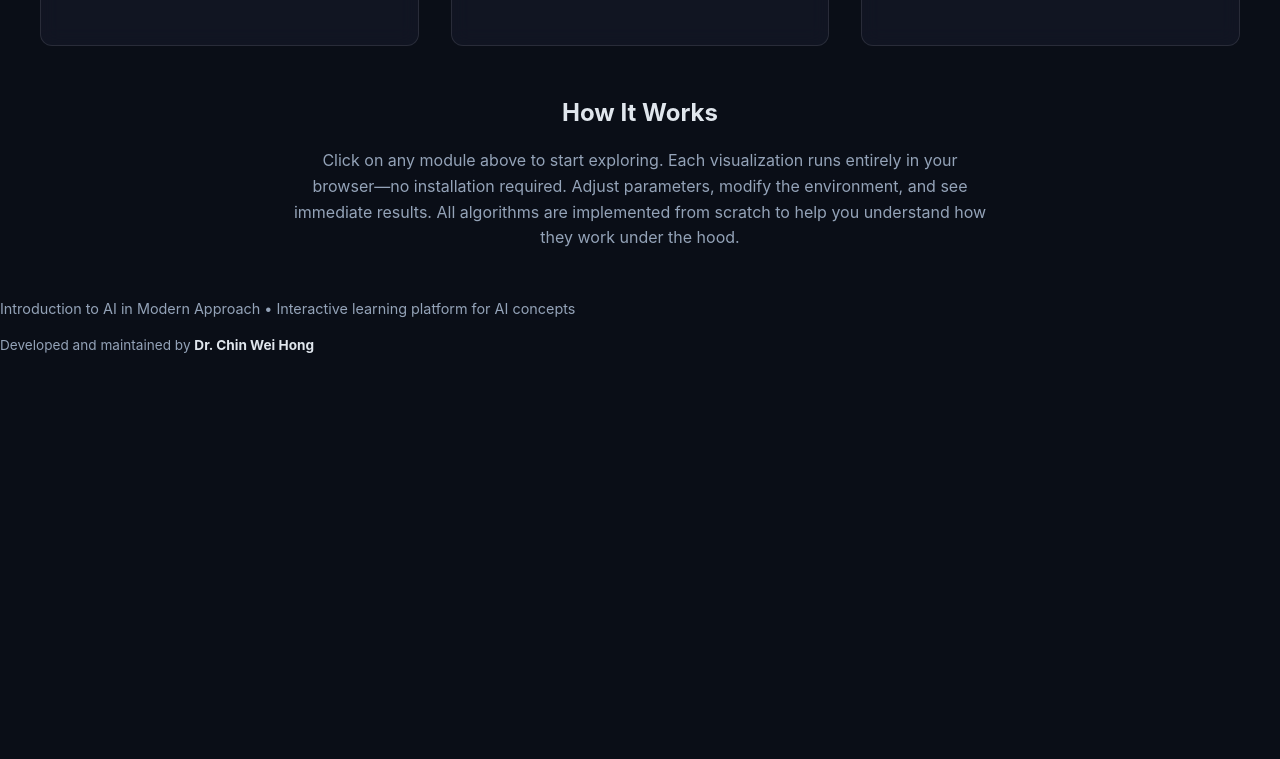
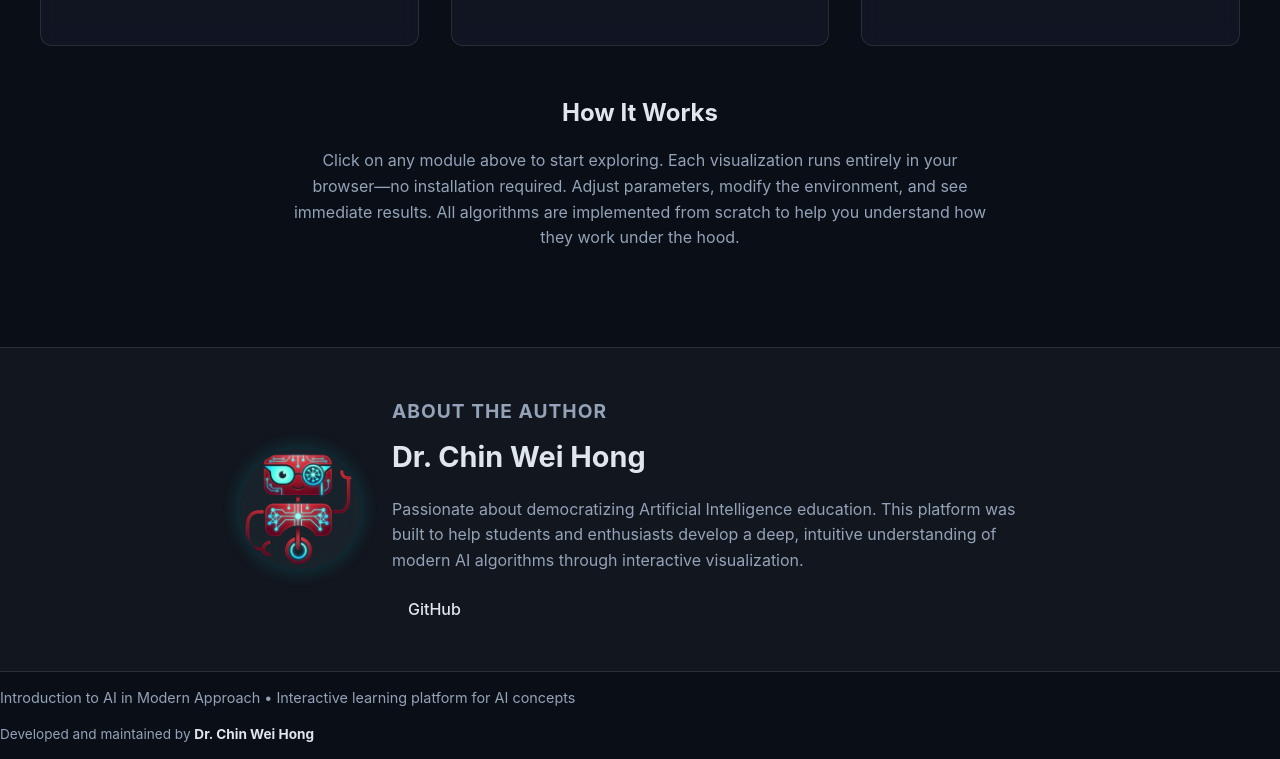
Before and after one commit to chinwh2019/ai-modern-approach, a website built with Vite: page index.html in a window 1280 px wide. Shown: the part 737-1496 px from the top of the page. Before the commit the page ends 1107 px from the top, so only its background shows below. Built offline with nearby package versions, Linux system fonts and the light colour scheme.

Commit message:
Add new logo and About the Author section

```diff
--- a/index.html
+++ b/index.html
@@ -3,7 +3,7 @@
 
 <head>
   <meta charset="UTF-8" />
-  <link rel="icon" type="image/svg+xml" href="/vite.svg" />
+  <link rel="icon" type="image/png" href="/logo.png" />
   <meta name="viewport" content="width=device-width, initial-scale=1.0" />
   <meta name="description"
     content="Learn AI concepts through interactive visualizations. Explore Search Algorithms, Markov Decision Processes, and Reinforcement Learning with hands-on demos." />
@@ -67,6 +67,25 @@
       </section>
     </main>
 
+    <section class="author-section">
+      <div class="author-container">
+        <img src="/logo.png" alt="Dr. Chin Wei Hong" class="author-avatar">
+        <div class="author-info">
+          <h2>About the Author</h2>
+          <h3>Dr. Chin Wei Hong</h3>
+          <p>
+            Passionate about democratizing Artificial Intelligence education.
+            This platform was built to help students and enthusiasts develop a deep, intuitive understanding
+            of modern AI algorithms through interactive visualization.
+          </p>
+          <div class="social-links">
+            <a href="https://github.com/chinwh2019" target="_blank" rel="noopener noreferrer">GitHub</a>
+            <!-- Add more links here as needed -->
+          </div>
+        </div>
+      </div>
+    </section>
+
     <footer>
       <p style="color: var(--text-secondary); font-size: 0.9rem;">
         Introduction to AI in Modern Approach • Interactive learning platform for AI concepts
--- a/src/style.css
+++ b/src/style.css
@@ -294,3 +294,71 @@ canvas {
   max-width: 100%;
   max-height: 100%;
 }
+/* Author Section */
+.author-section {
+  margin-top: 4rem;
+  padding: 3rem 1rem;
+  background: rgba(255, 255, 255, 0.03);
+  border-top: 1px solid rgba(255, 255, 255, 0.1);
+  border-bottom: 1px solid rgba(255, 255, 255, 0.1);
+}
+
+.author-container {
+  max-width: 800px;
+  margin: 0 auto;
+  display: flex;
+  align-items: center;
+  gap: 2rem;
+}
+
+.author-avatar {
+  width: 120px;
+  height: 120px;
+  border-radius: 50%;
+  object-fit: cover;
+  border: 2px solid var(--primary-color);
+  box-shadow: 0 0 20px rgba(0, 242, 255, 0.2);
+}
+
+.author-info h2 {
+  font-size: 1.2rem;
+  color: var(--text-secondary);
+  margin-bottom: 0.5rem;
+  text-transform: uppercase;
+  letter-spacing: 1px;
+}
+
+.author-info h3 {
+  font-size: 1.8rem;
+  color: var(--text-primary);
+  margin-bottom: 1rem;
+}
+
+.author-info p {
+  color: var(--text-secondary);
+  line-height: 1.6;
+  margin-bottom: 1.5rem;
+}
+
+.social-links a {
+  color: var(--primary-color);
+  text-decoration: none;
+  font-weight: 500;
+  padding: 0.5rem 1rem;
+  border: 1px solid var(--primary-color);
+  border-radius: 4px;
+  transition: all 0.3s ease;
+}
+
+.social-links a:hover {
+  background: var(--primary-color);
+  color: #000;
+  box-shadow: 0 0 15px rgba(0, 242, 255, 0.4);
+}
+
+@media (max-width: 600px) {
+  .author-container {
+    flex-direction: column;
+    text-align: center;
+  }
+}
```
Also changed, not shown: public/logo.png (added).
